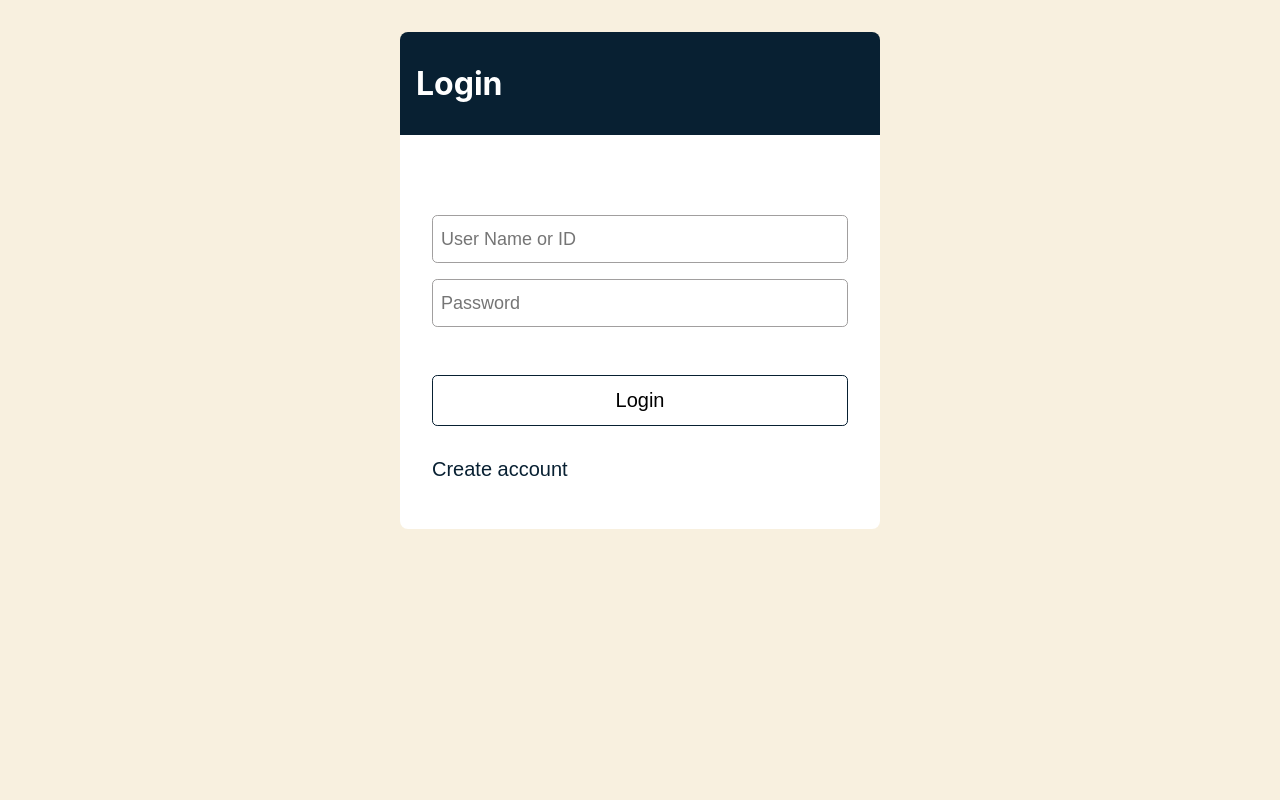
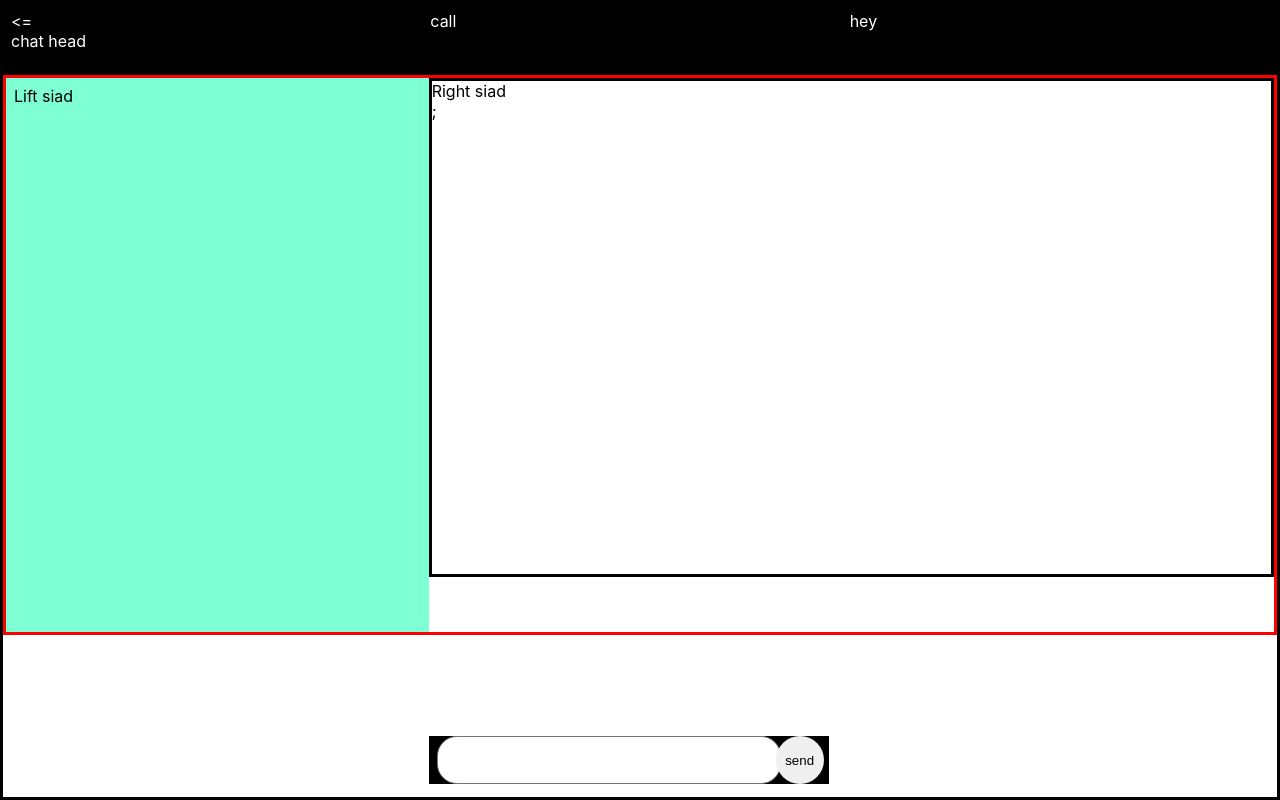
Before and after one commit to prinako/chat-app, a React (Create React App) app: page / in a window 1280 px wide. Built offline with nearby package versions, Linux system fonts and the light colour scheme.

Commit message:
on the chat dashbord

```diff
--- a/public/style.css
+++ b/public/style.css
@@ -16,6 +16,7 @@ a:hover {
 }
 
 body {
+  overflow: hidden;
   background-color: #F8F0DF;
   font-family: -apple-system, BlinkMacSystemFont, "Segoe UI", "Roboto", "Oxygen",
     "Ubuntu", "Cantarell", "Fira Sans", "Droid Sans", "Helvetica Neue",
@@ -32,10 +33,109 @@ body {
   margin-bottom: 2rem;
 }
 
+.pd-05 {
+  padding: 0.5rem;
+}
+
+.wt-100 {
+  width: 100%;
+}
+
 .container {
   display: flex;
   justify-self: center;
   align-items: center;
+}
+
+.chat-container {
+  display: grid;
+  grid-template-rows: 0.5fr 5fr;
+  border: solid;
+  background-color: #fff;
+  height: 100vh;
+}
+
+.chat-wrapper {
+  border: solid red;
+  display: grid;
+  grid-template-columns: 1fr 2fr;
+  height: 35rem;
+}
+
+.chat-contact {
+  background-color: aquamarine;
+}
+
+.message-container {
+  position: relative;
+  display: flex;
+  flex-direction: column;
+  height: 100%;
+}
+
+.message-head {
+  display: grid;
+  grid-template-columns: 1fr 1fr 1fr;
+  background-color: black;
+  color: #fff;
+}
+
+.message-wrapper {
+  width: 100%;
+  height: 90%;
+  border: solid;
+  overflow: auto;
+}
+
+.message {}
+
+.mes-bubble-container {
+  border-radius: 0.5rem;
+  padding: 0.5rem;
+  margin: 0.5rem;
+  width: 50%;
+  min-height: 3rem;
+  background-color: rgb(173, 165, 182);
+}
+
+.mes-bubble {}
+
+.send-container {
+  position: fixed;
+  bottom: 1rem;
+  height: 3rem;
+  width: 25rem;
+  background-color: black;
+}
+
+.send-wrapper {
+  width: 100%;
+}
+
+textarea {
+  border-radius: 20px;
+  margin: 0 0.5rem;
+  font-size: 16px;
+  padding: 0.5rem;
+  height: 3rem;
+  width: 86%;
+  resize: none;
+  outline: none;
+}
+
+textarea:focus {
+  border-radius: 20px;
+  border: none;
+}
+
+.btn {
+  position: absolute;
+  right: 5px;
+  border: none;
+  border-radius: 50%;
+  width: 3rem;
+  height: 3rem;
+  cursor: pointer;
 }
 
 .form-container {
--- a/src/components/App.jsx
+++ b/src/components/App.jsx
@@ -1,9 +1,22 @@
-import React from "react";
+import React, { useState } from "react";
 import Login from "./Login";
+import Chat from "./Chat";
 
 function App() {
+  const [isLogin, setLogin] = useState(true);
+
+  function handleLogin() {
+    setLogin((prevState) => !prevState);
+  }
+
   return (
-    <Login />
+    <React.StrictMode>
+      {isLogin ? (
+        <Chat onLogin={handleLogin} />
+      ) : (
+        <Login onLogin={handleLogin} />
+      )}
+    </React.StrictMode>
   );
 }
 
--- /dev/null
+++ b/src/components/Chat.jsx
@@ -0,0 +1,18 @@
+import React from "react";
+import Menu from "./Menu";
+import Room from "./Room";
+import ChatHeader from "./utilities/ChatHeader";
+
+export default function Chat(props) {
+  return (
+    <React.StrictMode>
+      <div className="chat-container">
+          <ChatHeader className="message-head pd-05" />
+        <div className="chat-wrapper">
+          <Menu />
+          <Room />
+        </div>
+      </div>
+    </React.StrictMode>
+  );
+}
--- a/src/components/Login.jsx
+++ b/src/components/Login.jsx
@@ -2,24 +2,25 @@ import React, { useState } from "react";
 import Button from "./utilities/Button";
 import Input from "./utilities/Input";
 
-function Login() {
-  const [HaveAccount, setHaveAccount] = useState(true);
+function Login(props) {
 
-  function handleHaveAccount() {
-    setHaveAccount(HaveAccount ? false : true);
+  const [isUserNew, setUserNew] = useState(true);
+
+  function handleUserNew() {
+    setUserNew(prevState => !prevState);
   }
 
   return (
     <div className="container">
       <div className="form-container">
         <div className="form-title">
-          <h1>{HaveAccount ? "Login" : "Sign Up"}</h1>
+          <h1>{isUserNew ? "Login" : "Sign Up"}</h1>
         </div>
         <div className="form-wrapper">
           <Input
             className="form-control"
             type="email"
-            placeholder={HaveAccount ? "User Name or ID" : "User Name"}
+            placeholder={isUserNew ? "User Name or ID" : "User Name"}
           />
           <Input
             className="form-control"
@@ -27,11 +28,12 @@ function Login() {
             placeholder="Password"
           />
           <Button
+            onClick={() => props.onLogin()}
             className="form-btn mt-2"
-            text={HaveAccount ? "Login" : "Create"}
+            text={isUserNew ? "Login" : "Create"}
           />
-          <button className="form-btn-link mt-2" onClick={handleHaveAccount}>
-            {HaveAccount ? "Create account" : "Login"}
+          <button className="form-btn-link mt-2" onClick={handleUserNew}>
+            {isUserNew ? "Create account" : "Login"}
           </button>
         </div>
       </div>
--- /dev/null
+++ b/src/components/Menu.jsx
@@ -0,0 +1,5 @@
+import React from "react";
+
+export default function Menu() {
+  return <div className="chat-contact pd-05">Lift siad</div>;
+}
--- /dev/null
+++ b/src/components/Room.jsx
@@ -0,0 +1,22 @@
+import React, { useState } from "react";
+import MessageContainer from "./utilities/MessageContainer";
+import WriteSend from "./utilities/WriteSend";
+
+export default function Room(props) {
+  const [isMessage, setMessage] = useState([]);
+
+  function handleOnChange(newMessage) {
+    setMessage((prevMes) => {
+      return [...prevMes, newMessage];
+    });
+  }
+
+  return (
+    <div className="message-container">
+      <div className="message-wrapper">
+        <MessageContainer mes={isMessage} />;
+      </div>
+      <WriteSend onChange={handleOnChange} className="btn" text="send" />
+    </div>
+  );
+}
--- a/src/components/utilities/Button.jsx
+++ b/src/components/utilities/Button.jsx
@@ -1,7 +1,12 @@
 import React from "react";
 
 function Button(props) {
-  return <button className={props.className}>{props.text}</button>;
+
+  return (
+    <button className={props.className} onClick={props.onClick}>
+      {props.text}
+    </button>
+  );
 }
 
 export default Button;
--- /dev/null
+++ b/src/components/utilities/ChatHeader.jsx
@@ -0,0 +1,14 @@
+import React from "react";
+
+export default function ChatHeader(props) {
+  return (
+    <div className={props.className}>
+      <div>
+        <div>{"<="}</div>
+        <div>chat head</div>
+      </div>
+      <div>call</div>
+      <div>hey</div>
+    </div>
+  );
+}
--- /dev/null
+++ b/src/components/utilities/MessageBubble.jsx
@@ -0,0 +1,11 @@
+import React from "react";
+
+export default function MessageBubble(props) {
+  return (
+    <div className={`mes-bubble-container ${props.className}`}>
+    <div className="mes-bubble">
+      <p>{props.mes}</p>
+    </div>
+    </div>
+  );
+}
--- /dev/null
+++ b/src/components/utilities/MessageContainer.jsx
@@ -0,0 +1,14 @@
+import React from "react";
+import MessageBubble from "./MessageBubble";
+
+export default function MessageContainer(props) {
+  const isMessage = props.mes;
+  return (
+    <div className="message">
+      Right siad
+      {isMessage.map((mes, index) => {
+        return <MessageBubble key={index} id={index} mes={mes} />;
+      })}
+    </div>
+  );
+}
--- /dev/null
+++ b/src/components/utilities/Textarea.jsx
@@ -0,0 +1,16 @@
+import React from "react";
+
+export default function Textarea(props) {
+  function onChange(e) {
+    const value = e.target.value;
+    props.onChange(value);
+  }
+
+  return (
+    <textarea
+      onChange={onChange}
+      value={props.value}
+      className={props.className}
+    ></textarea>
+  );
+}
--- /dev/null
+++ b/src/components/utilities/WriteSend.jsx
@@ -0,0 +1,19 @@
+import React, { useState } from "react";
+import Textarea from "./Textarea";
+import Button from "./Button";
+
+
+export default function WriteSend(props) {
+  const [isNewMessage, setNewMessage] = useState("")
+
+  console.log(isNewMessage)
+
+  return (
+    <div className=" send-container">
+      <div className="send-wrapper">
+        <Textarea onChange={setNewMessage} value={isNewMessage} />
+        <Button onClick={() => props.onChange(isNewMessage)} className={props.className} text={props.text} />
+      </div>
+    </div>
+  );
+}
```
